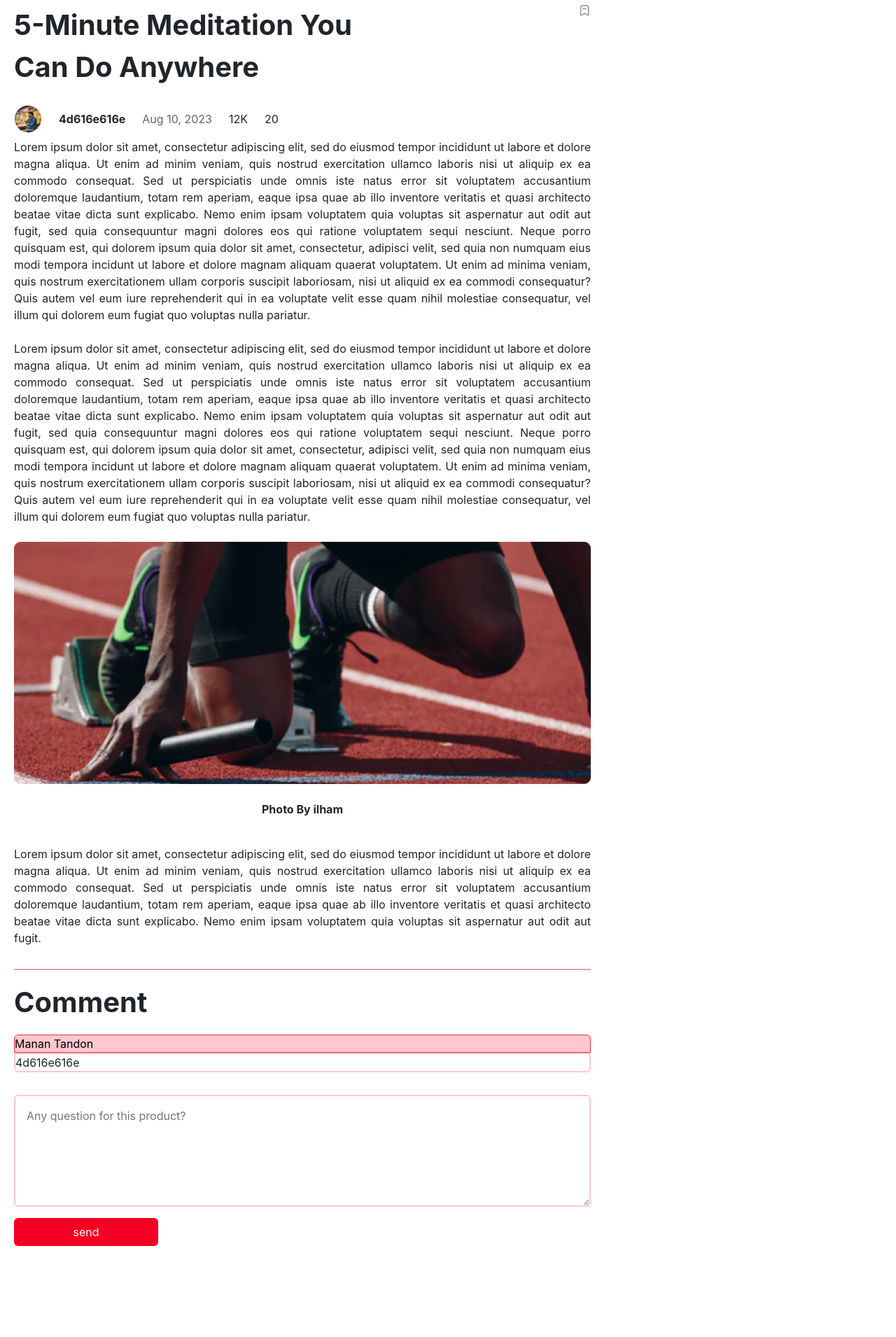
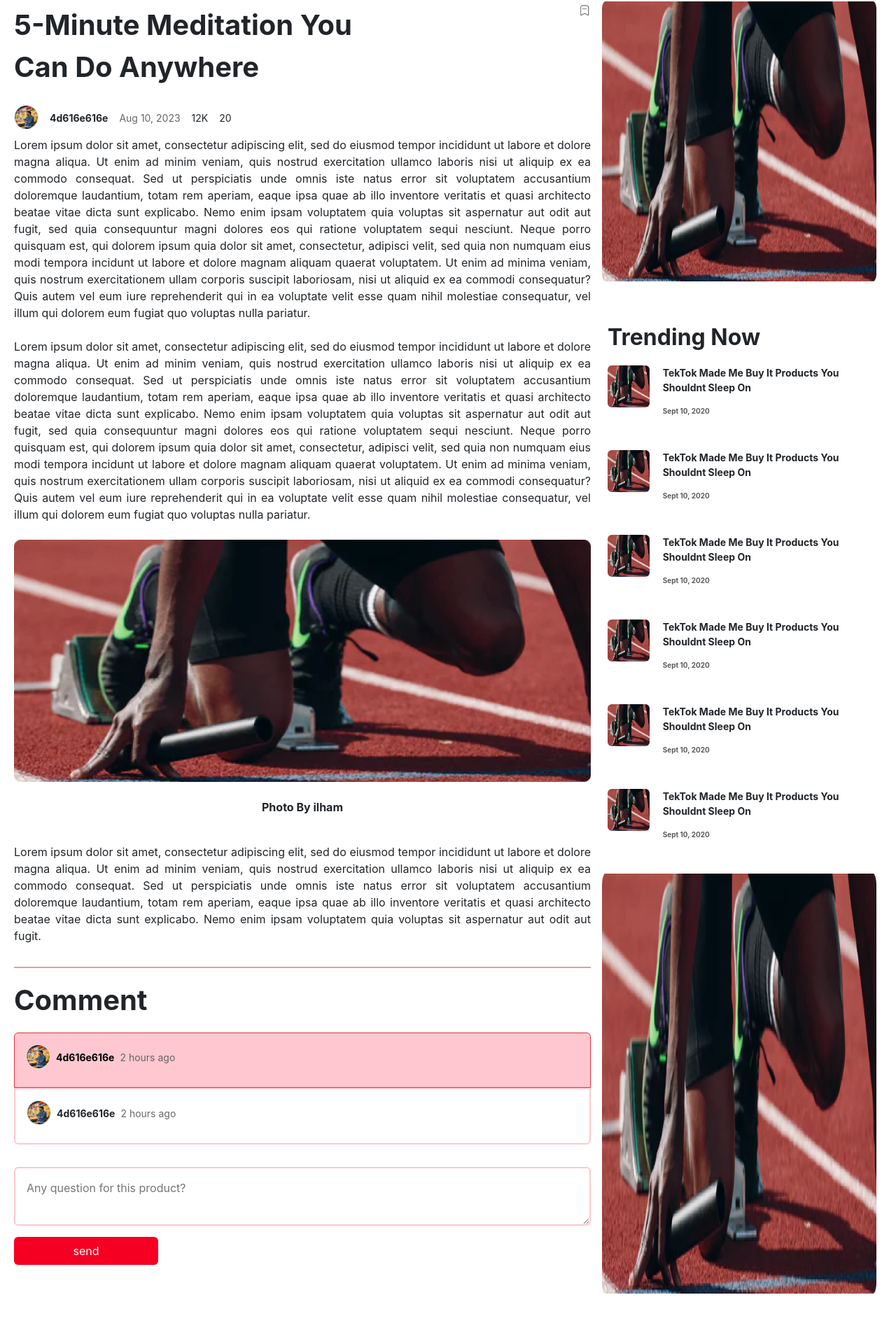
Before and after one commit to MANANTANDON/ideaz-factory, a React (Create React App) app: page / in a window 1280 px wide. Shown: the part 786-2696 px from the top of the page at 70% size. Built offline with nearby package versions, Linux system fonts and the light colour scheme.

Commit message:
Details page complete

```diff
--- a/src/Components/DetailPage/Detailpage.css
+++ b/src/Components/DetailPage/Detailpage.css
@@ -1,3 +1,6 @@
+.dp0 {
+  font-size: 14px;
+}
 .dp1 {
   color: #666666;
 }
@@ -25,7 +28,6 @@
 
 .dp6 {
   border: 2px solid #ffc7cf;
-  height: 20vh;
   outline: none;
 }
 
--- a/src/Components/DetailPage/Detailpage.jsx
+++ b/src/Components/DetailPage/Detailpage.jsx
@@ -4,7 +4,39 @@ import icon1 from '../../Assets/icon1.png';
 import myImage from '../../Assets/4d616e616e.jpeg';
 import './Detailpage.css';
 import { BreakingNewsTwo } from '../HomePage/Section/Breaking News/BreakingNewsTwo';
+import { TrendingSection } from './TrendingSection/TrendingSection';
+
 export const DetailPage = () => {
+  const testArr = [1, 2, 3, 4, 5, 6];
+  const userDeets = (
+    <div className="d-flex gap-3 dp0">
+      <img
+        src={myImage}
+        alt=""
+        height="35"
+        width="35"
+        className="rounded-circle border"
+      />
+      <p className="mt-2 fw-bold">4d616e616e</p>
+      <p className="mt-2 dp1">Aug 10, 2023</p>
+      <p className="mt-2 ">12K</p>
+      <p className="mt-2">20</p>
+    </div>
+  );
+
+  const commentSectionDeets = (
+    <div className="d-flex gap-2 dp0">
+      <img
+        src={myImage}
+        alt=""
+        height="35"
+        width="35"
+        className="rounded-circle border"
+      />
+      <p className="mt-2 fw-bold">4d616e616e</p>
+      <p className="mt-2 dp1">2 hours ago</p>
+    </div>
+  );
   return (
     <React.Fragment>
       <div className="container-xxl">
@@ -28,19 +60,7 @@ export const DetailPage = () => {
                     />
                   </p>
                 </div>
-                <div className="d-flex flex-row">
-                  <img
-                    src={myImage}
-                    alt=""
-                    height="40"
-                    width="40"
-                    className="rounded-circle border"
-                  />
-                  <p className="ms-4 mt-2 fw-bold">4d616e616e</p>
-                  <p className="ms-4 mt-2 dp1">Aug 10, 2023</p>
-                  <p className="mt-2 ms-4">12K</p>
-                  <p className="mt-2 ms-4">20</p>
-                </div>
+                {userDeets}
                 <p className="text-emphasis-dark dp2">
                   Lorem ipsum dolor sit amet, consectetur adipiscing elit, sed
                   do eiusmod tempor incididunt ut labore et dolore magna aliqua.
@@ -103,11 +123,11 @@ export const DetailPage = () => {
                 <div className="card-title">
                   <p className="fw-bold fs-1">Comment</p>
                   <div className="card col border-0">
-                    <div className="card-text dp3 text-black border border-danger rounded-top">
-                      Manan Tandon
+                    <div className="card-text dp3 text-black border border-danger rounded-top p-3">
+                      {commentSectionDeets}
                     </div>
-                    <div className="card-text dp4 rounded-bottom">
-                      4d616e616e
+                    <div className="card-text dp4 rounded-bottom p-3">
+                      {commentSectionDeets}
                     </div>
                   </div>
                 </div>
@@ -121,7 +141,30 @@ export const DetailPage = () => {
                 </button>
               </div>
               {/* Right Card */}
-              <div className="card col-lg-4 border-0"></div>
+              <div className="card col-lg-4 border-0">
+                {/* AD CONT START */}
+                <img
+                  src={image1}
+                  alt=""
+                  className="card-img-top"
+                  height={400}
+                />
+                {/* AD CONT END */}
+                <div className="card-title fw-bold fs-2 p-2 mt-5">
+                  Trending Now
+                  {testArr.map((item, key) => (
+                    <TrendingSection key={key} />
+                  ))}
+                </div>
+                {/* AD CONT START */}
+                <img
+                  src={image1}
+                  alt=""
+                  className="card-img-bottom"
+                  height={600}
+                />
+                {/* AD CONT END */}
+              </div>
             </div>
           </div>
         </div>
--- /dev/null
+++ b/src/Components/DetailPage/TrendingSection/TrendingSection.css
@@ -0,0 +1,7 @@
+.ts2 {
+  font-size: 14px;
+}
+
+.ts3 {
+  font-size: 10px;
+}
--- /dev/null
+++ b/src/Components/DetailPage/TrendingSection/TrendingSection.jsx
@@ -0,0 +1,31 @@
+import React from 'react';
+import './TrendingSection.css';
+import image1 from '../../../Assets/getset.png';
+
+export const TrendingSection = () => {
+  return (
+    <React.Fragment>
+      <div className="card border-0">
+        <div className="row g-0">
+          <div className="col-2 border-0">
+            <img
+              src={image1}
+              className="rounded mt-3"
+              alt=""
+              height={60}
+              width={60}
+            />
+          </div>
+          <div className="col-10 border-0">
+            <div className="card-body">
+              <p className="card-text ts2">
+                TekTok Made Me Buy It Products You Shouldnt Sleep On
+              </p>
+              <p className="text-body-secondary ts3">Sept 10, 2020</p>
+            </div>
+          </div>
+        </div>
+      </div>
+    </React.Fragment>
+  );
+};
```
